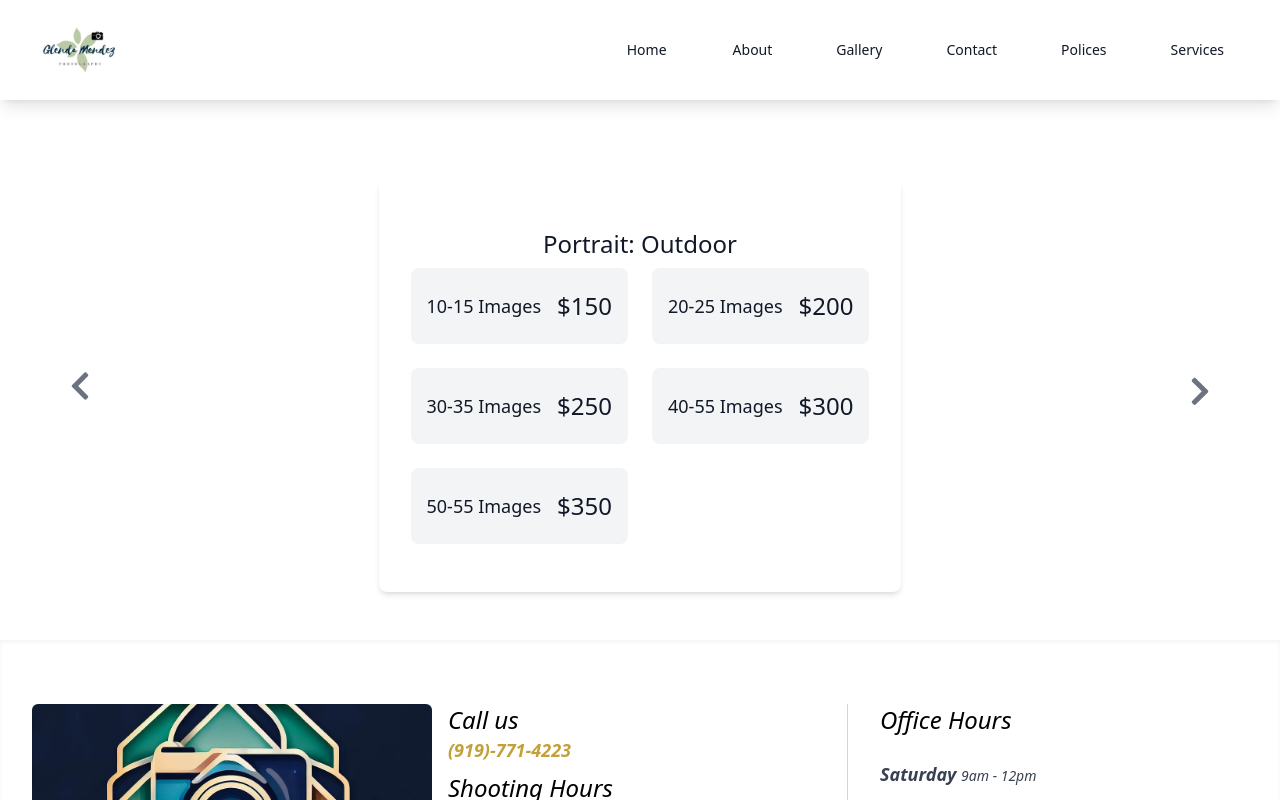
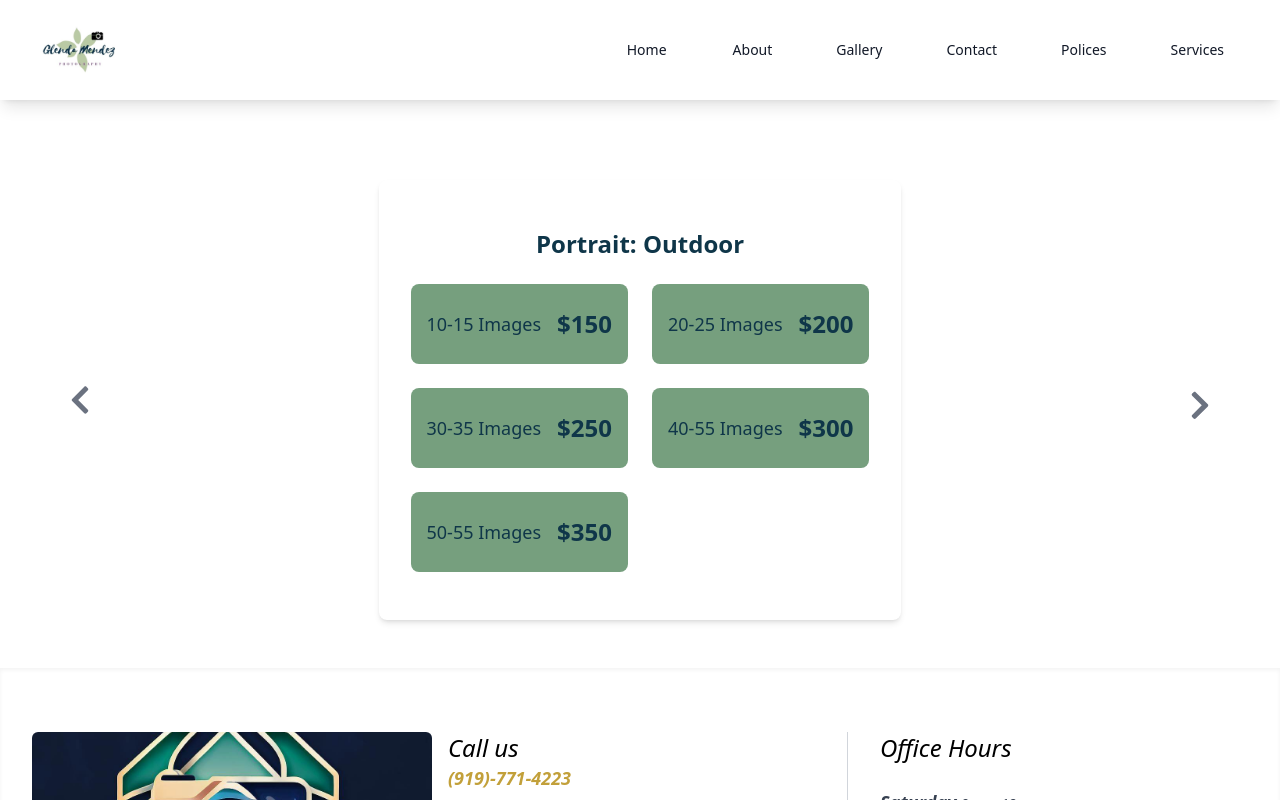
Before and after one commit to Clos01/glena-photogrpahy-, a React (Create React App) app in the folder Client/: page /Services in a window 1280 px wide. Shown: the top 800 px of the page. Built offline with nearby package versions, Linux system fonts and the light colour scheme.

Commit message:
content within card is aligned except for rushed edit fees & arrows

```diff
--- a/Client/src/pages/Services.jsx
+++ b/Client/src/pages/Services.jsx
@@ -95,7 +95,7 @@ function Services() {
     {
       title: "Travel Fees",
       content: [
-        { description: "30/30+ minutes", price: "$10" },
+        { description: "30/30+ min", price: "$10" },
         { description: "1/1+ hour", price: "$25" },
         { description: "2/2+ hours", price: "$50" },
         { description: "3/3+ hours", price: "$75" },
@@ -135,7 +135,7 @@ function Services() {
             <div className="slide active">
               <div className="bg-white rounded-lg shadow-md px-8 py-12">
                 <div className="text-center">
-                  <h3 className="text-2xl font-medium text-gray-900 mb-2">
+                  <h3 className="text-2xl font-semibold text-[#0f3649] mb-6">
                     {slides[currentSlide].title}
                   </h3>
                 </div>
@@ -143,22 +143,30 @@ function Services() {
                   {slides[currentSlide].content.map((item, index) => (
                     <div
                       key={index}
-                      className={`card-item flex items-center justify-between bg-gray-100 p-4 rounded-lg ${
+                      className={`card-item flex items-center justify-center bg-[#498054c0] p-4 rounded-lg ${
                         slides[currentSlide].content.length === 1
                           ? "mx-auto"
                           : ""
                       }`}
                     >
-                      <div className="card-content flex-1">
+                      <div className="card-content">
                         <div className="flex items-center">
-                          <div className="mr-4">
-                            <h4 className="text-lg font-medium text-gray-900 mt-2 mb-2">
-                              {`${item.image} Images`}
+                          {item.image && (
+                            <div className="mr-4">
+                              <h4 className="text-lg font-medium text-[#0f3649] mt-2 mb-2">
+                                {`${item.image} Images`}
+                              </h4>
+                            </div>
+                          )}
+                          <div className="flex items-center">
+                            <h4 className="text-lg font-medium text-[#0f3649] mt-2 mb-2">
+                              {item.description && (
+                                <span className="mr-2">{item.description}</span>
+                              )}
+                              <span className="text-2xl font-semibold text-[#0f3649]">
+                                {item.price}
+                              </span>
                             </h4>
-                            <p className="text-gray-700">{item.description}</p>
-                          </div>
-                          <div className="card-price text-2xl font-medium text-gray-900">
-                            {item.price}
                           </div>
                         </div>
                       </div>
@@ -178,6 +186,7 @@ function Services() {
             ))}
           </div>
 
+          {/* carousel arrows */}
           <div className="arrows-container flex justify-between ">
             <button
               className="prev absolute top-1/2 left-0 transform -translate-y-1/2 -translate-x-0 sm:inline-block"
```
